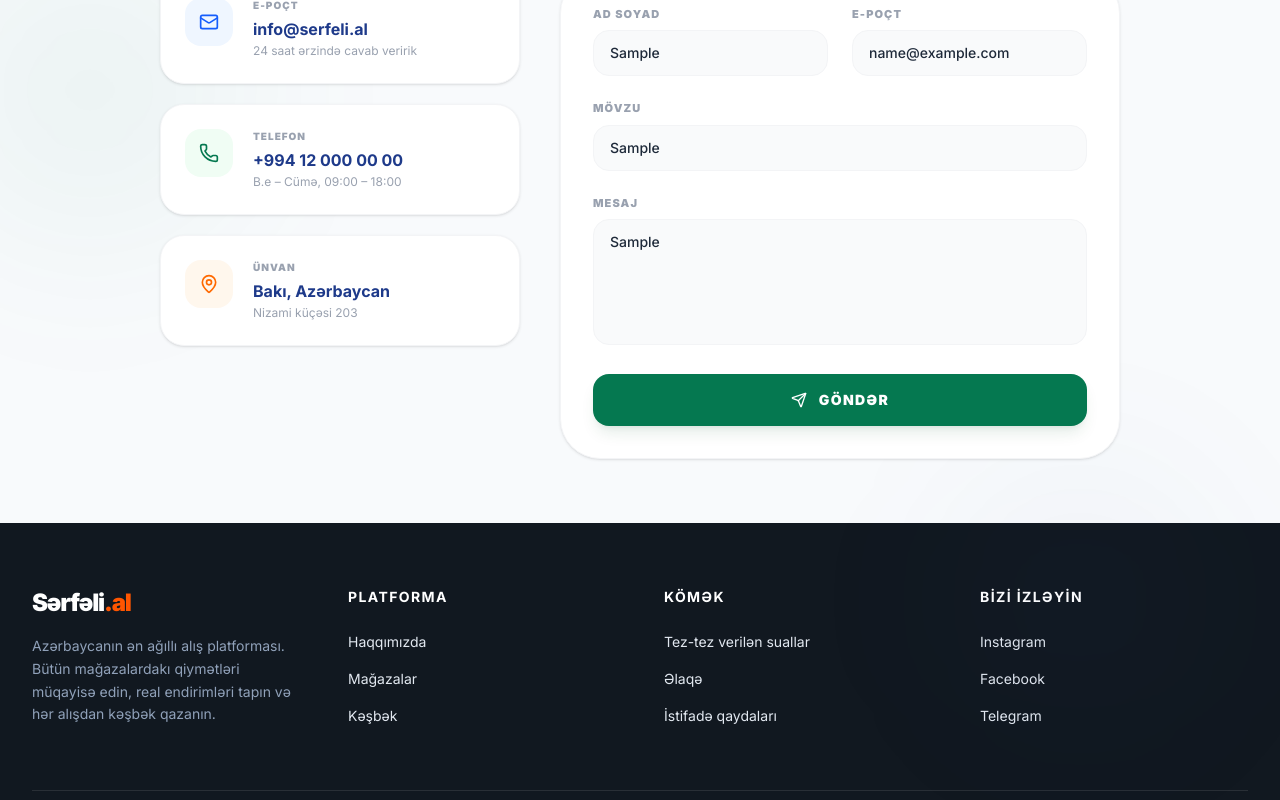
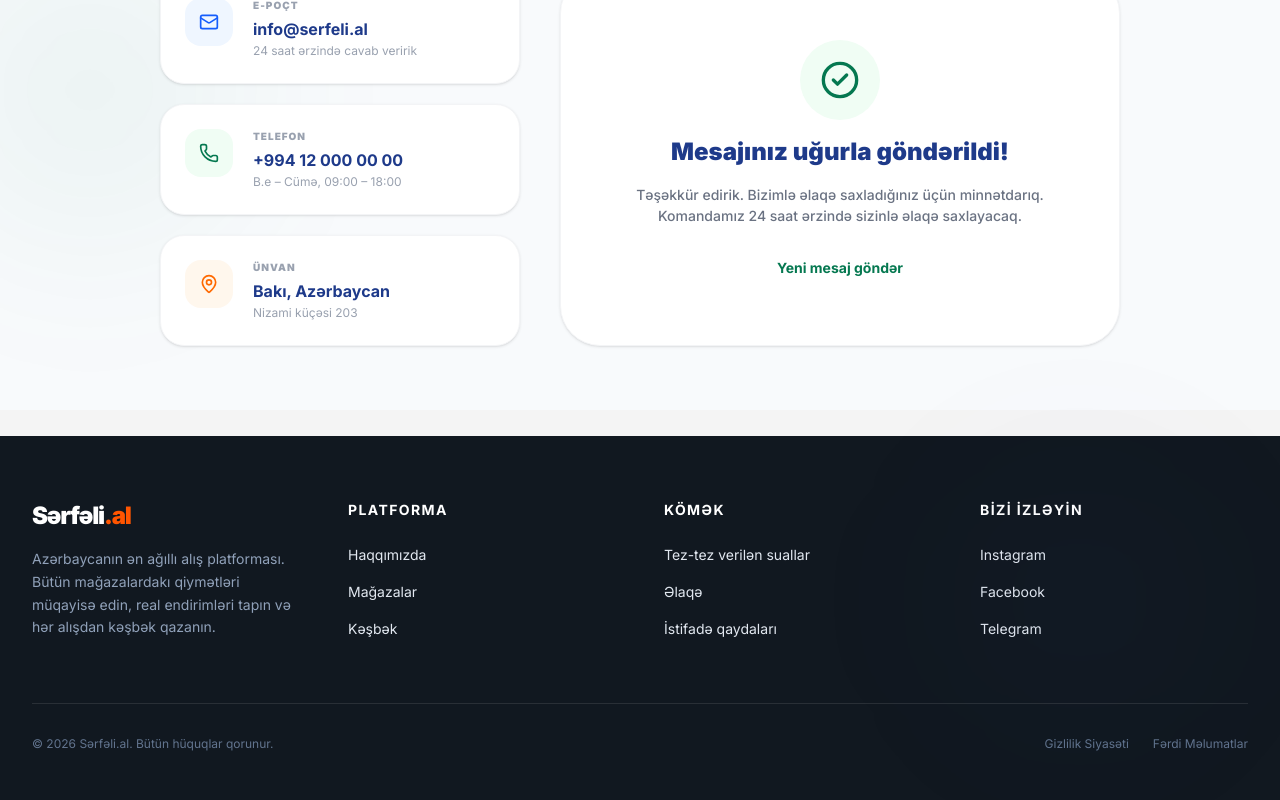
Before and after one commit to Farid-coder-005/serfeli-al, a Next.js app: page /contact in a window 1280 px wide. Both pictures are taken after typing "Sample", "name@example.com", "Sample", "Sample" into the empty fields and a click on the button "GÖNDƏR". Shown: the part 556-1356 px from the top of the page. Built offline with nearby package versions, Linux system fonts and the light colour scheme; no server answers.

Commit message:
Final Fix: Resolved Redirects, Category 404s, and Contact Form validation via TestSprite audit

```diff
--- a/src/app/category/[slug]/page.tsx
+++ b/src/app/category/[slug]/page.tsx
@@ -16,8 +16,8 @@ interface CategoryPageProps {
 
 export async function generateMetadata({ params }: CategoryPageProps): Promise<Metadata> {
   const { slug } = await params;
-  const category = await prisma.category.findUnique({
-    where: { slug }
+  const category = await prisma.category.findFirst({
+    where: { slug: { equals: slug, mode: 'insensitive' } }
   });
 
   return {
@@ -29,9 +29,9 @@ export async function generateMetadata({ params }: CategoryPageProps): Promise<M
 export default async function CategoryPage({ params }: CategoryPageProps) {
   const { slug } = await params;
 
-  // 1. Fetch category details from DB
-  const categoryData = await prisma.category.findUnique({
-    where: { slug: slug },
+  // 1. Fetch category details from DB - Case Insensitive
+  const categoryData = await prisma.category.findFirst({
+    where: { slug: { equals: slug, mode: 'insensitive' } },
     include: { subCategories: true }
   });
 
--- a/src/app/contact/page.tsx
+++ b/src/app/contact/page.tsx
@@ -1,9 +1,18 @@
 "use client";
 
+import React, { useState } from "react";
 import Link from "next/link";
-import { Mail, Phone, MapPin, ArrowLeft, Send } from "lucide-react";
+import { Mail, Phone, MapPin, ArrowLeft, Send, CheckCircle2 } from "lucide-react";
 
 export default function ContactPage() {
+  const [isSubmitted, setIsSubmitted] = useState(false);
+
+  const handleSubmit = (e: React.FormEvent) => {
+    e.preventDefault();
+    setIsSubmitted(true);
+    // In a real app, you would send the data here
+  };
+
   return (
     <div className="flex flex-col w-full min-h-[calc(100vh-96px)] bg-[#F8FAFC] relative">
       {/* Decorative blobs */}
@@ -72,9 +81,27 @@ export default function ContactPage() {
           </div>
 
           {/* Contact form */}
+          {isSubmitted ? (
+            <div className="lg:col-span-3 bg-white rounded-[2.5rem] border border-gray-100 p-12 shadow-sm flex flex-col items-center justify-center text-center space-y-4">
+              <div className="w-20 h-20 bg-green-50 text-[#057850] rounded-full flex items-center justify-center">
+                <CheckCircle2 className="w-10 h-10" />
+              </div>
+              <h3 className="text-2xl font-black text-[#1E3A8A]">Mesajınız uğurla göndərildi!</h3>
+              <p className="text-gray-500 font-medium">
+                Təşəkkür edirik. Bizimlə əlaqə saxladığınız üçün minnətdarıq. <br />
+                Komandamız 24 saat ərzində sizinlə əlaqə saxlayacaq.
+              </p>
+              <button
+                onClick={() => setIsSubmitted(false)}
+                className="mt-4 text-[#057850] font-bold text-sm hover:underline"
+              >
+                Yeni mesaj göndər
+              </button>
+            </div>
+          ) : (
             <form
               className="lg:col-span-3 bg-white rounded-[2.5rem] border border-gray-100 p-8 shadow-sm space-y-6"
-            onSubmit={(e) => e.preventDefault()}
+              onSubmit={handleSubmit}
             >
               <div className="grid grid-cols-1 sm:grid-cols-2 gap-6">
                 <div>
@@ -83,6 +110,7 @@ export default function ContactPage() {
                   </label>
                   <input
                     type="text"
+                    required
                     placeholder="Adınız..."
                     className="w-full px-4 py-3 rounded-2xl border border-gray-100 bg-gray-50 text-sm font-medium text-gray-800 placeholder-gray-300 focus:outline-none focus:ring-2 focus:ring-[#057850]/20 focus:border-[#057850] focus:bg-white transition-all"
                   />
@@ -93,6 +121,7 @@ export default function ContactPage() {
                   </label>
                   <input
                     type="email"
+                    required
                     placeholder="email@example.az"
                     className="w-full px-4 py-3 rounded-2xl border border-gray-100 bg-gray-50 text-sm font-medium text-gray-800 placeholder-gray-300 focus:outline-none focus:ring-2 focus:ring-[#057850]/20 focus:border-[#057850] focus:bg-white transition-all"
                   />
@@ -114,6 +143,7 @@ export default function ContactPage() {
                 </label>
                 <textarea
                   rows={5}
+                  required
                   placeholder="Mesajınızı buraya yazın..."
                   className="w-full px-4 py-3 rounded-2xl border border-gray-100 bg-gray-50 text-sm font-medium text-gray-800 placeholder-gray-300 focus:outline-none focus:ring-2 focus:ring-[#057850]/20 focus:border-[#057850] focus:bg-white transition-all resize-none"
                 />
@@ -126,6 +156,7 @@ export default function ContactPage() {
                 Göndər
               </button>
             </form>
+          )}
         </div>
       </div>
     </div>
--- a/src/app/login/page.tsx
+++ b/src/app/login/page.tsx
@@ -31,7 +31,9 @@ function LoginForm() {
       setErrorMsg(res.error);
       setIsLoading(false);
     } else {
-      router.push(callbackUrl);
+      // Explicitly redirect to dashboard as requested, or fallback to callbackUrl
+      const destination = callbackUrl && callbackUrl !== "/login" ? callbackUrl : "/dashboard";
+      router.push(destination);
       router.refresh();
     }
   };
--- a/src/app/product/[id]/page.tsx
+++ b/src/app/product/[id]/page.tsx
@@ -136,11 +136,11 @@ export default function ProductDetailsPage() {
   };
 
   const comparisonOffers = [
-    { id: 1, store: 'İrşad', price: 230.00, delivery: 'Pulsuz çatdırılma', isLowest: true },
-    { id: 2, store: 'Kontakt Home', price: 235.50, delivery: 'Pulsuz çatdırılma', isLowest: false },
-    { id: 3, store: 'Baku Electronics', price: 239.00, delivery: 'Pulsuz çatdırılma', isLowest: false },
-    { id: 4, store: 'Maxi.az', price: 245.99, delivery: 'Pulsuz çatdırılma', isLowest: false },
-    { id: 5, store: 'Optimal', price: 249.00, delivery: 'Pulsuz çatdırılma', isLowest: false },
+    { id: 1, store: 'İrşad', price: 230.00, delivery: 'Pulsuz çatdırılma', isLowest: true, url: 'irshad.az' },
+    { id: 2, store: 'Kontakt Home', price: 235.50, delivery: 'Pulsuz çatdırılma', isLowest: false, url: 'kontakt.az' },
+    { id: 3, store: 'Baku Electronics', price: 239.00, delivery: 'Pulsuz çatdırılma', isLowest: false, url: 'bakuelectronics.az' },
+    { id: 4, store: 'Maxi.az', price: 245.99, delivery: 'Pulsuz çatdırılma', isLowest: false, url: 'maxi.az' },
+    { id: 5, store: 'Optimal', price: 249.00, delivery: 'Pulsuz çatdırılma', isLowest: false, url: 'optimal.az' },
   ];
 
   const stats = useMemo(() => {
@@ -175,6 +175,11 @@ export default function ProductDetailsPage() {
       avg: { price: avgPrice.toFixed(2), daysAgo: totalDays, diff: getDiff(avgPrice) }
     };
   }, [timeFrame]);
+
+  const handleRedirect = (url: string) => {
+    const finalUrl = url.startsWith('http') ? url : `https://${url}`;
+    window.open(finalUrl, '_blank', 'noopener,noreferrer');
+  };
 
   return (
     <>
@@ -435,7 +440,10 @@ export default function ProductDetailsPage() {
                  {/* Store Logo & Button (NO RATINGS/STARS) */}
                  <div className="w-1/4 flex items-center justify-end gap-6">
                    <StoreLogo storeName={offer.store} />
-                   <button className="bg-[#1da661] hover:bg-[#15874f] text-white font-bold py-2 px-6 rounded transition-colors shadow-sm">
+                   <button
+                     onClick={() => handleRedirect(offer.url)}
+                     className="bg-[#1da661] hover:bg-[#15874f] text-white font-bold py-2 px-6 rounded transition-colors shadow-sm"
+                   >
                      MAĞAZAYA KEÇ
                    </button>
                  </div>
--- a/src/components/ProductStickyBar.tsx
+++ b/src/components/ProductStickyBar.tsx
@@ -59,7 +59,7 @@ export default function ProductStickyBar({
             <span className="text-lg font-black text-[#FF5500] tracking-tighter leading-none">{price} ₼</span>
           </div>
           <a
-            href={ctaUrl}
+            href={ctaUrl.startsWith('http') ? ctaUrl : `https://${ctaUrl}`}
             target="_blank"
             rel="noopener noreferrer"
             className="flex items-center gap-2 px-6 py-2.5 bg-[#FF5500] hover:bg-[#E04A00] text-white rounded-xl text-[10px] font-black uppercase tracking-widest transition-all shadow-sm"
```
Also changed, not shown: 1 other file (tests, documents, lock files or other folders). Lines whose indentation alone changed are shown as unchanged.
